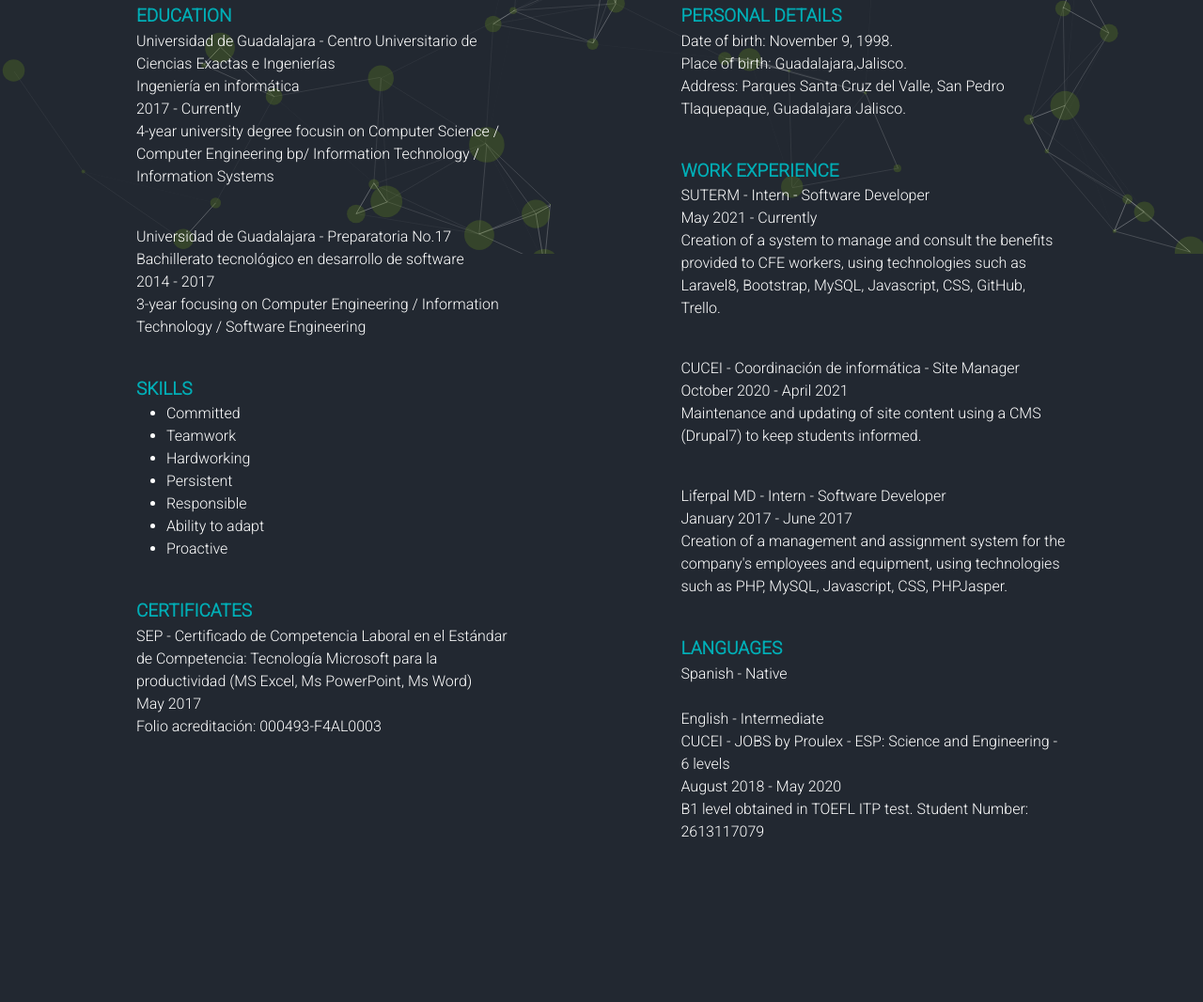
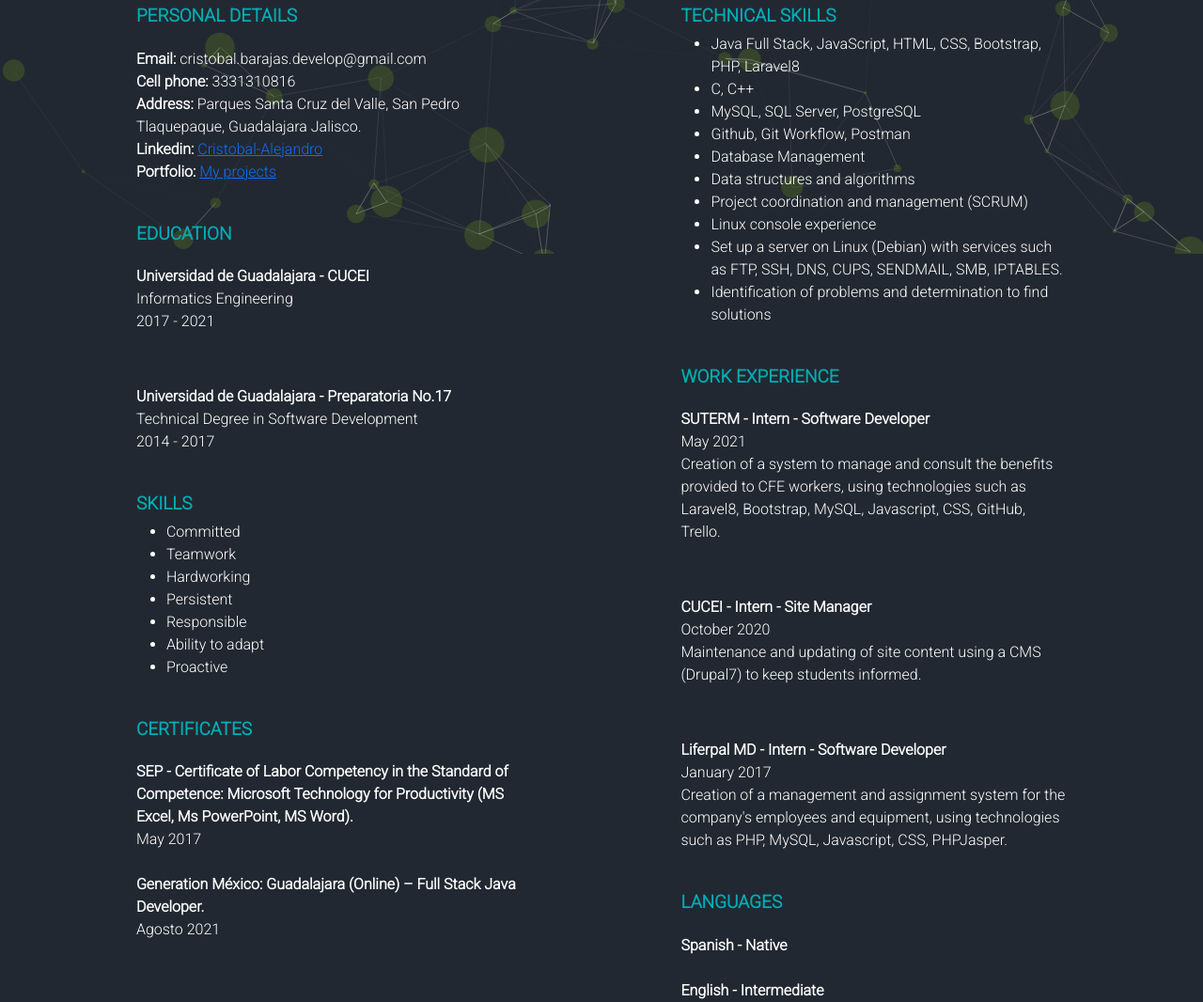
Before and after one commit to Cristobal110998/Portafolio_CV, a plain HTML site: page index.html in a window 1280 px wide. Shown: the part 530-1596 px from the top of the page at 94% size. Before the commit the page ends 1515 px from the top, so only its background shows below. Drawn offline with nearby package versions, Linux system fonts and the light colour scheme.

Commit message:
cambios_cv_estructura

```diff
--- a/estilos/estilos.css
+++ b/estilos/estilos.css
@@ -41,6 +41,7 @@ label {
   color: #00adb5;
   font-size: 19px;
   font-weight: bolder;
+  margin-bottom: 3px;
 }
 
 .caption-style-4 li {
@@ -114,3 +115,8 @@ i{
   margin-left: auto;
   color:white;
 }
+
+.initP{
+  font-weight: bolder;
+  display: inline;
+}
--- a/index.html
+++ b/index.html
@@ -63,25 +63,28 @@
 
         <div class="row justify-content-evenly">
           <div class="col-4">
+
+            <label for="">PERSONAL DETAILS</label>
+            <p><div class="initP">Email:</div> cristobal.barajas.develop@gmail.com<br/>
+             <div class="initP">Cell phone:</div> 3331310816<br/>
+             <div class="initP">Address:</div> Parques Santa Cruz del Valle, San Pedro Tlaquepaque, Guadalajara Jalisco.<br/>
+             <div class="initP">Linkedin:</div> <a href="https://www.linkedin.com/in/cristobal-alejandro" target="_blank">Cristobal-Alejandro</a><br/>
+             <div class="initP">Portfolio:</div> <a href="https://portafoliocvgeneration.000webhostapp.com/" target="_blank"">My projects</a>
+            </p><br/>
+
+
             <label for="">EDUCATION</label>
             <p>
-              Universidad de Guadalajara - Centro Universitario de Ciencias Exactas e
-              Ingenierías<br />
-              Ingeniería en informática<br />
-              2017 - Currently<br />
-              4-year university degree focusin on Computer Science / Computer
-              Engineering bp/ Information Technology / Information Systems
+              <div class="initP">Universidad de Guadalajara - CUCEI</div><br />
+              Informatics Engineering<br />
+              2017 - 2021<br />
             </p>
             <br />
 
-
-
             <p>
-              Universidad de Guadalajara - Preparatoria No.17<br />
-              Bachillerato tecnológico en desarrollo de software<br />
+              <div class="initP">Universidad de Guadalajara - Preparatoria No.17</div><br />
+              Technical Degree in Software Development<br />
               2014 - 2017<br />
-              3-year focusing on Computer Engineering / Information Technology /
-              Software Engineering
             </p>
             <br />
 
@@ -98,25 +101,44 @@
             </ul><br/>
 
             <label for="">CERTIFICATES</label>
-            <p>SEP - Certificado de Competencia Laboral en el Estándar de Competencia:
-              Tecnología Microsoft para la productividad (MS Excel, Ms PowerPoint, Ms Word)<br/>
-              May 2017 <br/>
-              Folio acreditación: 000493-F4AL0003
-            </p>
+            <p><div class="initP">SEP - Certificate of Labor Competency in the
+              Standard of Competence: Microsoft Technology
+              for Productivity (MS Excel, Ms PowerPoint,
+              MS Word).</div>
+              <br/>
+              May 2017 <br/><br/>
+
+              <div class="initP">Generation México: Guadalajara (Online) –
+            Full Stack Java Developer.</div><br/>
+            Agosto 2021</p>
+
 
 
           </div>
+<!--
+            //OTRA COLUMNA -->
+
           <div class="col-4">
-            <label for="">PERSONAL DETAILS</label>
-            <p>Date of birth: November 9, 1998.<br/>
-              Place of birth: Guadalajara,Jalisco.<br/>
-              Address: Parques Santa Cruz del Valle, San Pedro Tlaquepaque, Guadalajara Jalisco.
-            </p><br/>
 
 
+            <label for="">TECHNICAL SKILLS</label>
+            <ul>
+              <li>Java Full Stack, JavaScript, HTML, CSS, Bootstrap, PHP, Laravel8</li>
+              <li>C, C++</li>
+              <li>MySQL, SQL Server, PostgreSQL</li>
+              <li>Github, Git Workflow, Postman</li>
+              <li>Database Management</li>
+              <li>Data structures and algorithms</li>
+              <li>Project coordination and management (SCRUM)</li>
+              <li>Linux console experience</li>
+              <li>Set up a server on Linux (Debian) with services such as FTP, SSH, DNS, CUPS, SENDMAIL, SMB, IPTABLES.</li>
+              <li>Identification of problems and determination to find solutions</li>
+            </ul>
+        <br/>
+
             <label for="">WORK EXPERIENCE</label>
-            <p>SUTERM - Intern - Software Developer<br/>
-              May 2021 - Currently <br/>
+            <p><div class="initP">SUTERM - Intern - Software Developer</div><br/>
+              May 2021<br/>
               Creation of a system to manage and consult the
               benefits provided to CFE workers, using
               technologies such as Laravel8, Bootstrap, MySQL,
@@ -124,15 +146,15 @@
             </p><br/>
 
             <p>
-              CUCEI - Coordinación de informática - Site Manager <br/>
-              October 2020 - April 2021 <br/>
+              <div class="initP">CUCEI - Intern - Site Manager</div> <br/>
+              October 2020<br/>
               Maintenance and updating of site content using a
               CMS (Drupal7) to keep students informed.
             </p><br/>
 
             <p>
-              Liferpal MD - Intern - Software Developer <br/>
-              January 2017 - June 2017 <br/>
+              <div class="initP">Liferpal MD - Intern - Software Developer</div> <br/>
+              January 2017 <br/>
               Creation of a management and assignment
               system for the company's employees and
               equipment, using technologies such as PHP,
@@ -143,11 +165,9 @@
 
             <label for="">LANGUAGES</label>
             <p>
-              Spanish - Native <br/><br/>
-              English - Intermediate<br/>
-              CUCEI - JOBS by Proulex - ESP: Science and Engineering - 6 levels<br/>
-              August 2018 - May 2020<br/>
-              B1 level obtained in TOEFL ITP test. Student Number: 2613117079
+              <div class="initP">Spanish - Native</div> <br/><br/>
+              <div class="initP">English - Intermediate</div><br/>
+              B1 level obtained in TOEFL ITP test
             </p><br/>
           </div>
         </div>
@@ -236,7 +256,7 @@
         <i class="fab fa-linkedin-in fa-2x"></i>
         <i class="fab fa-github fa-2x" ></i>
         </div>
-
+<br/>
       </div>
     </div>
 
```
